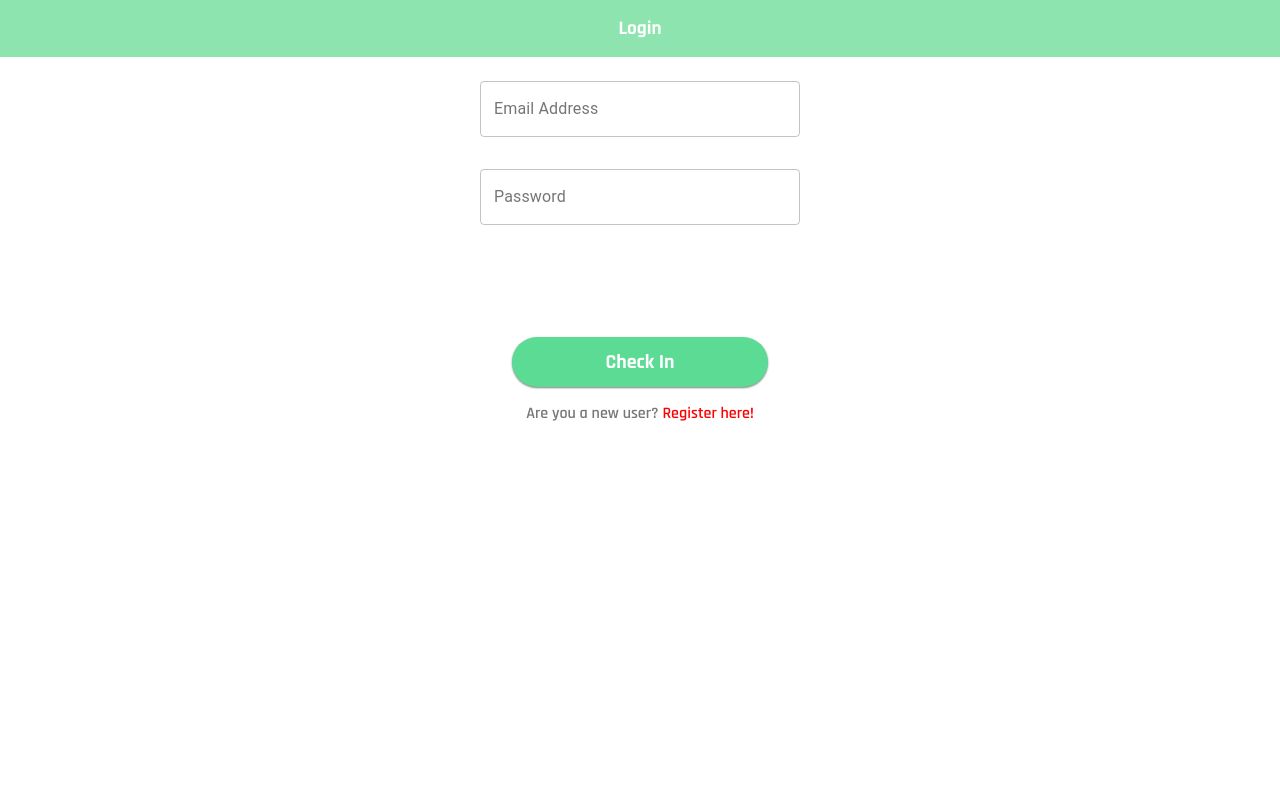
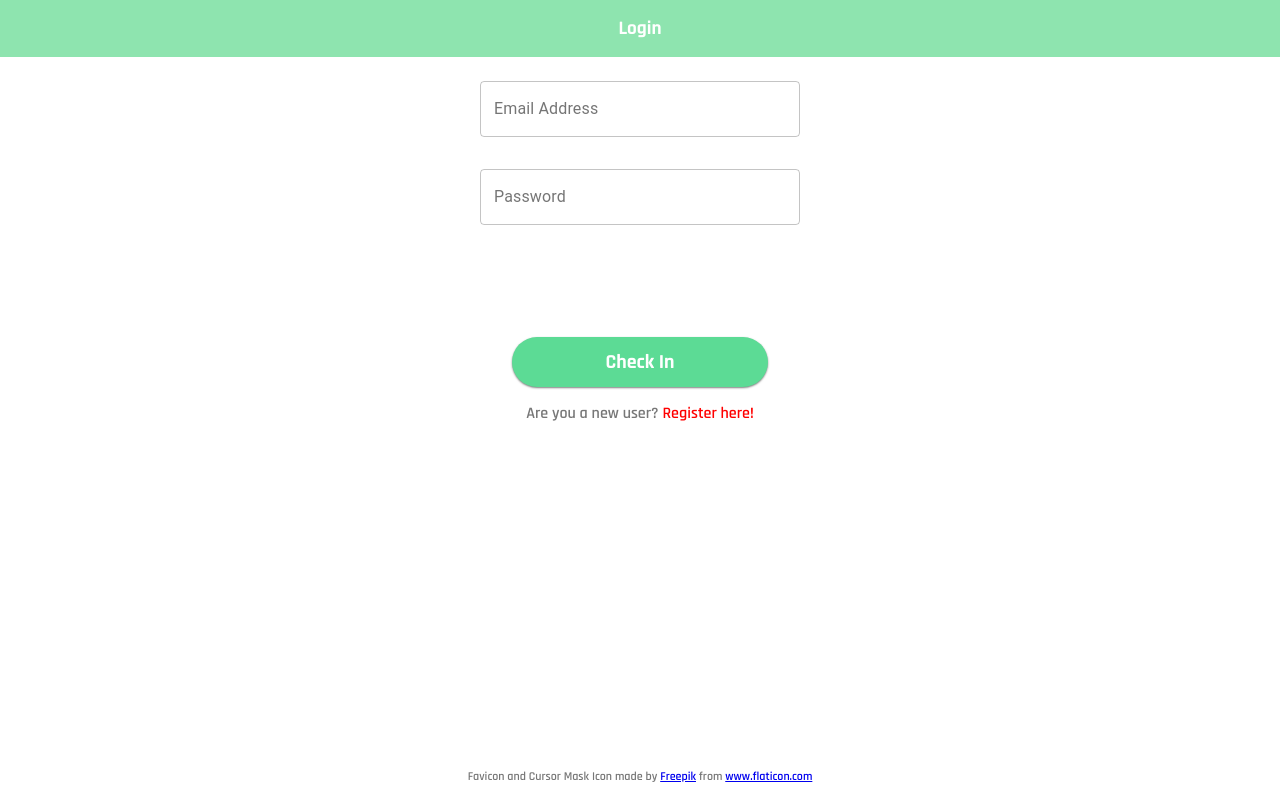
Before and after one commit to 6192dp/covid19-dashboard, a React (Create React App) app: page / in a window 1280 px wide. Built offline with nearby package versions, Linux system fonts and the light colour scheme; what react-router-redux would draw is missing.

Commit message:
cursor icon and favicon credits

```diff
--- a/src/shells/Login/index.jsx
+++ b/src/shells/Login/index.jsx
@@ -116,6 +116,16 @@ const Login = props => {
           <span onClick={navigateToSignupScreen}>Register here!</span>
         </div>
       </div>
+      <div className="txt_iconcredits">
+        Favicon and Cursor Mask Icon made by{" "}
+        <a href="https://www.flaticon.com/authors/freepik" title="Freepik">
+          Freepik
+        </a>{" "}
+        from{" "}
+        <a href="https://www.flaticon.com/" title="Flaticon">
+          www.flaticon.com
+        </a>
+      </div>
     </div>
   );
 };
--- a/src/shells/Login/signup.jsx
+++ b/src/shells/Login/signup.jsx
@@ -117,6 +117,16 @@ const SignUp = props => {
           <span onClick={navigateToLoginScreen}>Sign In</span>
         </div>
       </div>
+      <div className="txt_iconcredits">
+        Favicon and Cursor Mask Icon made by{" "}
+        <a href="https://www.flaticon.com/authors/freepik" title="Freepik">
+          Freepik
+        </a>{" "}
+        from{" "}
+        <a href="https://www.flaticon.com/" title="Flaticon">
+          www.flaticon.com
+        </a>
+      </div>
     </div>
   );
 };
--- a/src/shells/Login/styles.css
+++ b/src/shells/Login/styles.css
@@ -47,3 +47,13 @@
   height: 1.25rem;
   margin-left: 1rem;
 }
+.txt_iconcredits {
+  text-align: center;
+  position: absolute;
+  bottom: 1rem;
+  left: 0;
+  right: 0;
+  font-size: 0.75rem;
+  font-weight: 600;
+  color: #777777;
+}
```
